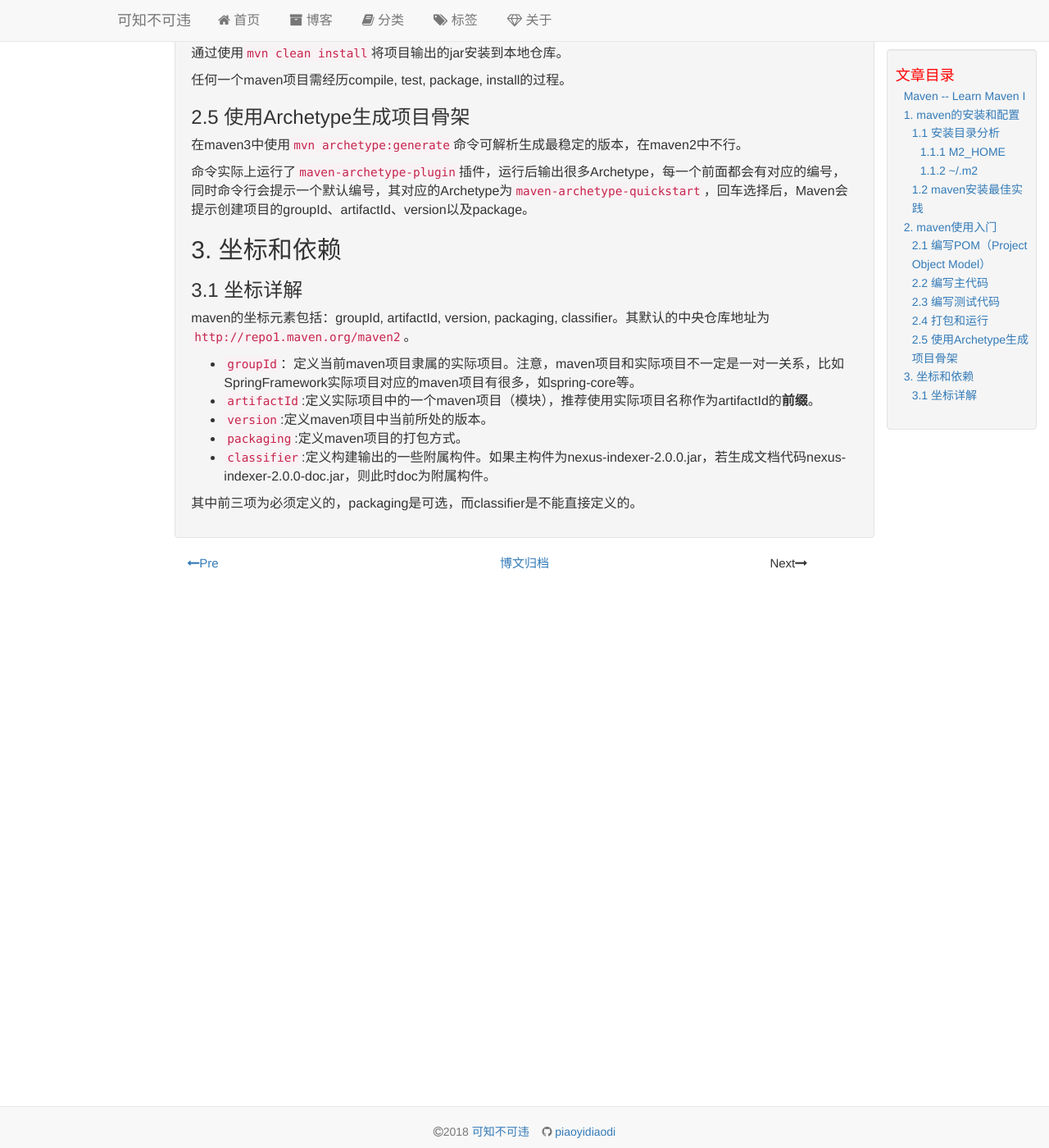
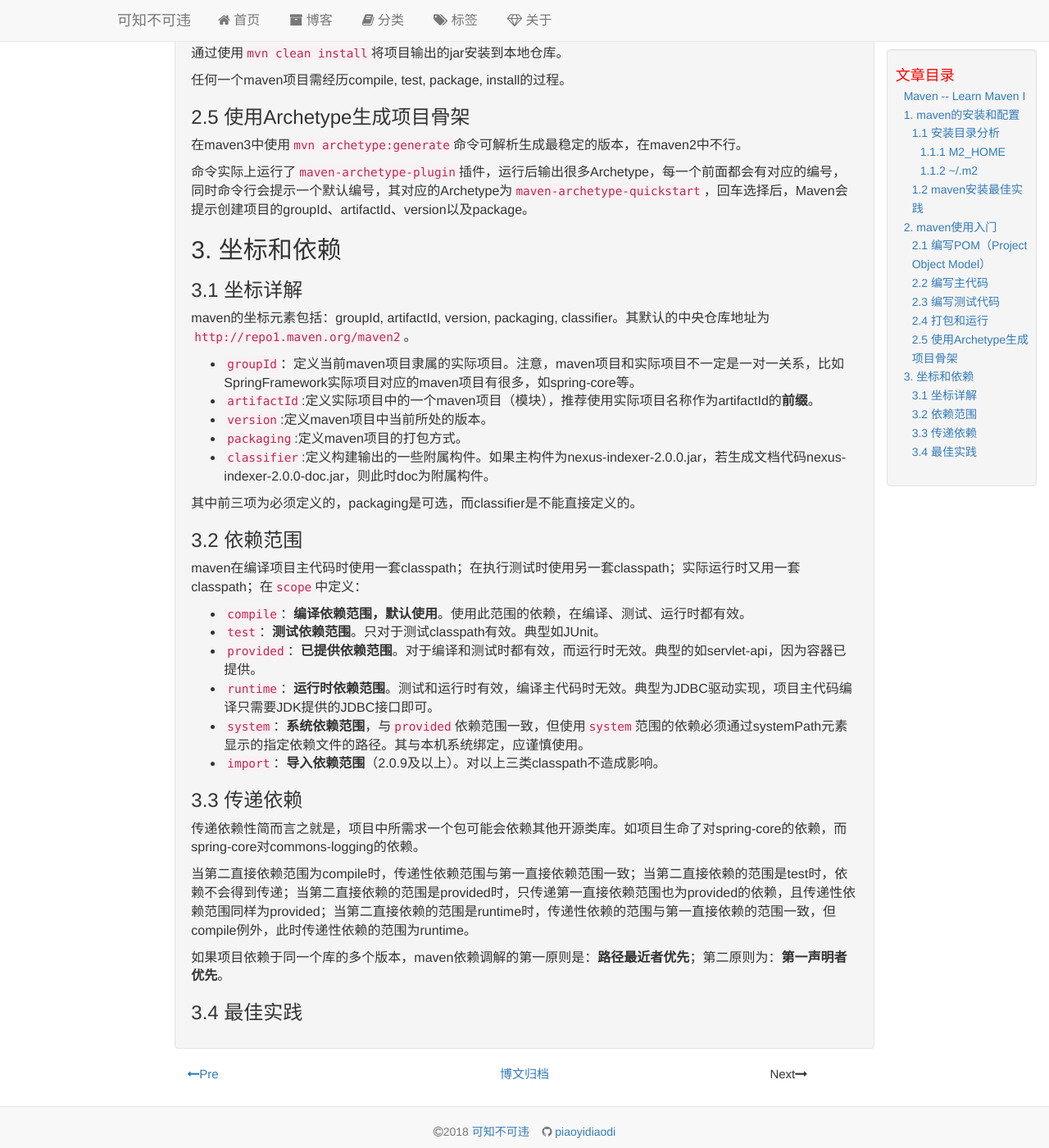
Before and after one commit to piaoyidaodi/piaoyidaodi.github.io, a Jekyll site: the page built from _posts/2018-03-21-learn-maven.md, in a window 1280 px wide and 1400 px high, scrolled down 3622 px. Shown: the whole window at 82% size. Built offline with Jekyll 4.4.1, drawn with Linux system fonts in a browser that asks for light colours.

Commit message:
20180325 maven night

```diff
--- a/_posts/2018-03-21-learn-maven.md
+++ b/_posts/2018-03-21-learn-maven.md
@@ -189,3 +189,24 @@ maven的坐标元素包括：groupId, artifactId, version, packaging, classifier
 - `classifier`:定义构建输出的一些附属构件。如果主构件为nexus-indexer-2.0.0.jar，若生成文档代码nexus-indexer-2.0.0-doc.jar，则此时doc为附属构件。
 
 其中前三项为必须定义的，packaging是可选，而classifier是不能直接定义的。
+
+### 3.2 依赖范围
+
+maven在编译项目主代码时使用一套classpath；在执行测试时使用另一套classpath；实际运行时又用一套classpath；在`scope`中定义：
+
+- `compile`：**编译依赖范围，默认使用**。使用此范围的依赖，在编译、测试、运行时都有效。
+- `test`：**测试依赖范围**。只对于测试classpath有效。典型如JUnit。
+- `provided`：**已提供依赖范围**。对于编译和测试时都有效，而运行时无效。典型的如servlet-api，因为容器已提供。
+- `runtime`：**运行时依赖范围**。测试和运行时有效，编译主代码时无效。典型为JDBC驱动实现，项目主代码编译只需要JDK提供的JDBC接口即可。
+- `system`：**系统依赖范围**，与`provided`依赖范围一致，但使用`system`范围的依赖必须通过systemPath元素显示的指定依赖文件的路径。其与本机系统绑定，应谨慎使用。
+- `import`：**导入依赖范围**（2.0.9及以上）。对以上三类classpath不造成影响。
+
+### 3.3 传递依赖
+
+传递依赖性简而言之就是，项目中所需求一个包可能会依赖其他开源类库。如项目生命了对spring-core的依赖，而spring-core对commons-logging的依赖。
+
+当第二直接依赖范围为compile时，传递性依赖范围与第一直接依赖范围一致；当第二直接依赖的范围是test时，依赖不会得到传递；当第二直接依赖的范围是provided时，只传递第一直接依赖范围也为provided的依赖，且传递性依赖范围同样为provided；当第二直接依赖的范围是runtime时，传递性依赖的范围与第一直接依赖的范围一致，但compile例外，此时传递性依赖的范围为runtime。
+
+如果项目依赖于同一个库的多个版本，maven依赖调解的第一原则是：**路径最近者优先**；第二原则为：**第一声明者优先**。
+
+### 3.4 最佳实践
```
